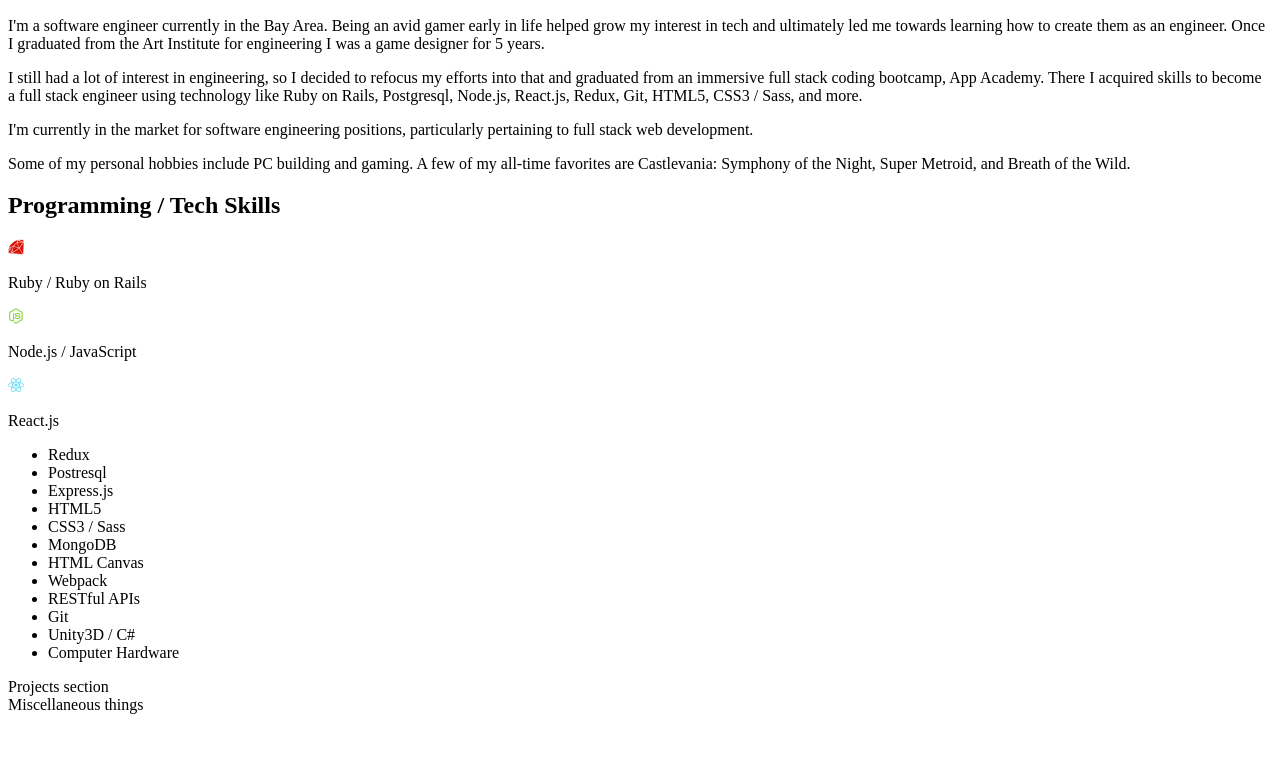
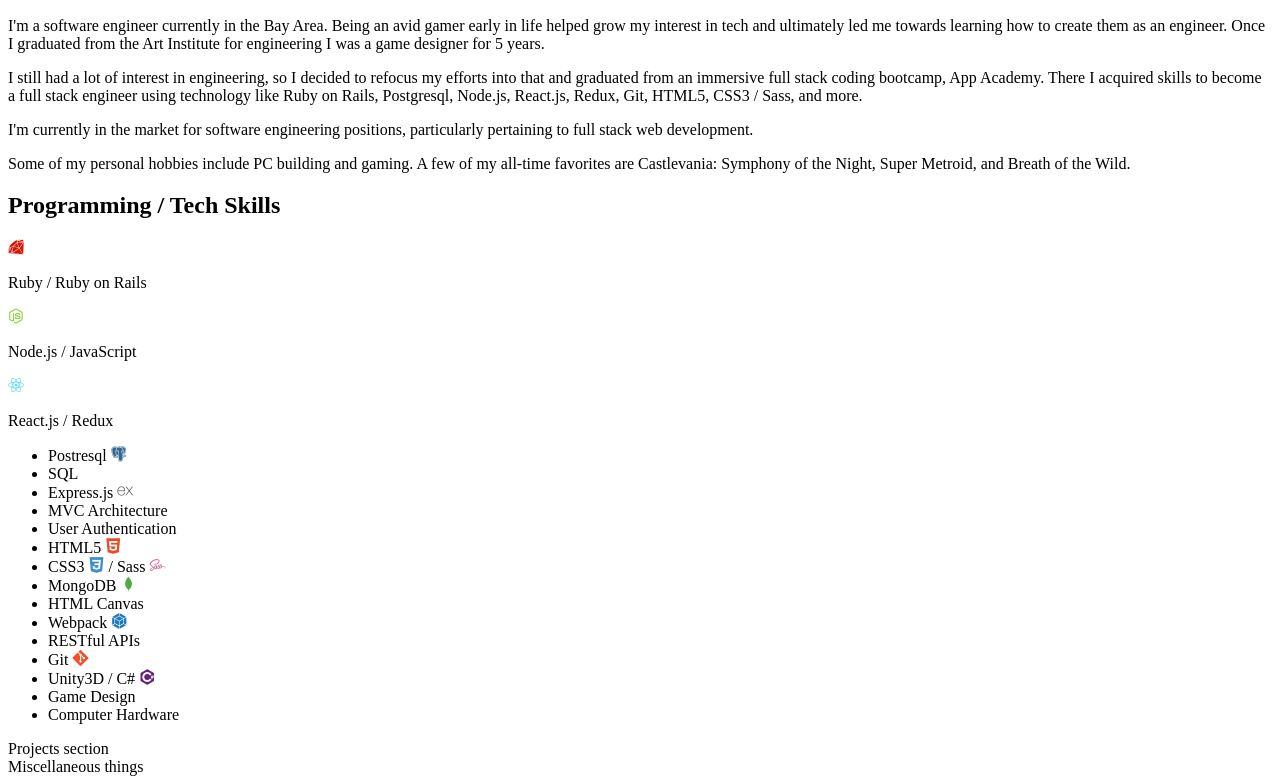
Before and after one commit to laamp/lance-smith, a website built with webpack: page index.html in a window 1280 px wide. Shown: the part 780-1564 px from the top of the page. Before the commit the page ends 1502 px from the top, so only its background shows below. Built offline with nearby package versions, Linux system fonts and the light colour scheme.

Commit message:
Finished about section; fixed styling bug with hidden sections

```diff
--- a/index.html
+++ b/index.html
@@ -86,21 +86,25 @@
                             <div class="dev-icon">
                                 <i class="devicon-react-original colored"></i>
                             </div>
-                            <p>React.js</p>
+                            <p>React.js / Redux</p>
                         </div>
                     </div>
                     <ul>
-                        <li>Redux</li>
-                        <li>Postresql</li>
-                        <li>Express.js</li>
-                        <li>HTML5</li>
-                        <li>CSS3 / Sass</li>
-                        <li>MongoDB</li>
+                        <li>Postresql <i class="devicon-postgresql-plain colored"></i></li>
+                        <li>SQL</li>
+                        <li>Express.js <i class="devicon-express-original colored"></i></li>
+                        <li>MVC Architecture</li>
+                        <li>User Authentication</li>
+                        <li>HTML5 <i class="devicon-html5-plain colored"></i></li>
+                        <li>CSS3 <i class="devicon-css3-plain colored"></i> / Sass <i
+                                class="devicon-sass-original colored"></i></li>
+                        <li>MongoDB <i class="devicon-mongodb-plain colored"></i></li>
                         <li>HTML Canvas</li>
-                        <li>Webpack</li>
+                        <li>Webpack <i class="devicon-webpack-plain colored"></i></li>
                         <li>RESTful APIs</li>
-                        <li>Git</li>
-                        <li>Unity3D / C#</li>
+                        <li>Git <i class="devicon-git-plain colored"></i></li>
+                        <li>Unity3D / C# <i class="devicon-csharp-plain colored"></i></li>
+                        <li>Game Design</li>
                         <li>Computer Hardware</li>
                     </ul>
                 </section>
--- a/src/css/desktop.scss
+++ b/src/css/desktop.scss
@@ -89,6 +89,7 @@
 
     .contact-list {
         display: flex;
+        flex-wrap: wrap;
         margin-bottom: 10px;
 
         li {
@@ -105,11 +106,24 @@
     .primary-skills {
         display: flex;
         justify-content: space-evenly;
-        margin-top: 15px;
+        margin-top: 25px;
     }
 
     .primary-skill p {
         text-align: center;
+    }
+
+    .skills {
+        margin-bottom: 20px;
+    }
+
+    .skills ul {
+        margin-top: 15px;
+        display: flex;
+        flex-direction: column;
+        flex-wrap: wrap;
+        height: 150px;
+        align-content: space-around;
     }
 
     .dev-icon {
--- a/src/css/style.scss
+++ b/src/css/style.scss
@@ -56,7 +56,8 @@
     visibility: hidden;
     opacity: 0;
     transform: translateX(20px);
-    height: 0;
+    height: 0px;
+    overflow: hidden;
 }
 
 .selected {
@@ -64,6 +65,7 @@
     visibility: visible;
     opacity: 1;
     transform: translateX(0);
+    overflow: visible;
 }
 
 .dark-mode {
```
Also changed, not shown: dist/main.js.
